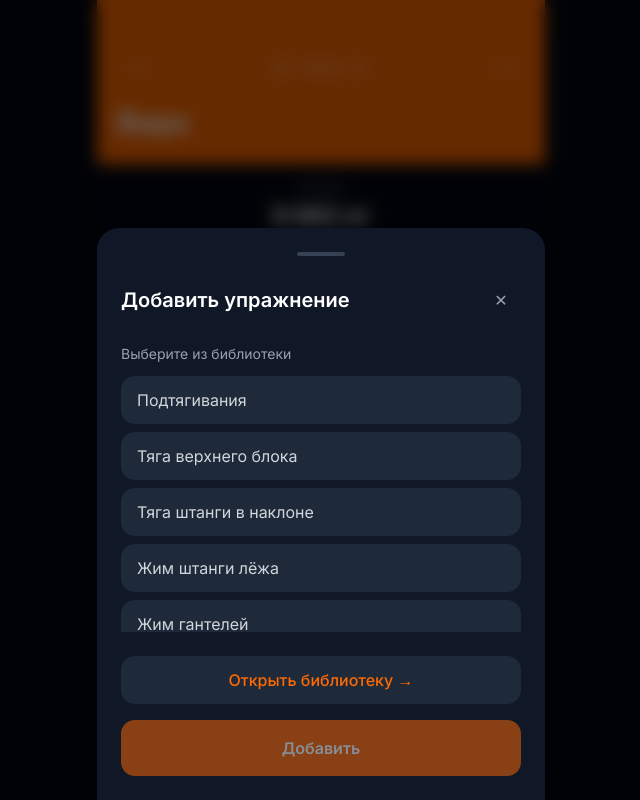
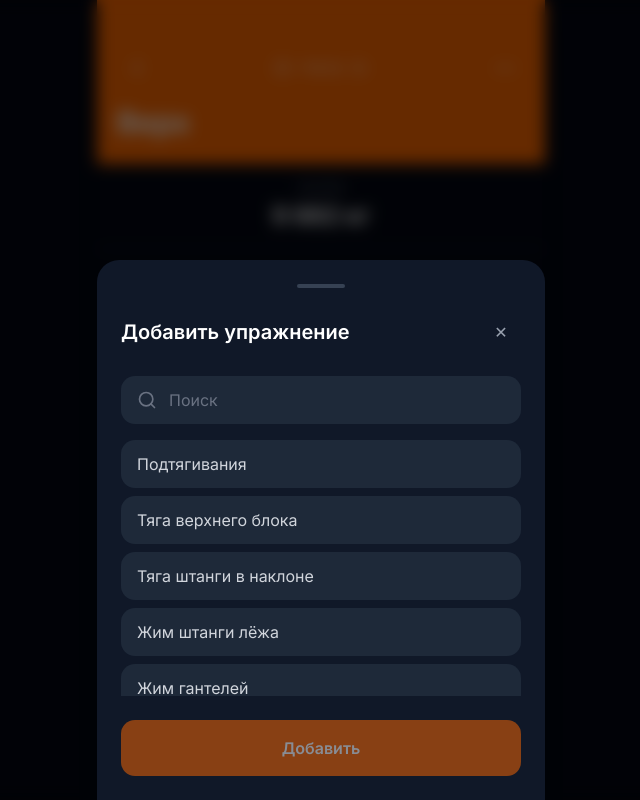
Before and after one commit to Tomasito133/FitSuperDuperApp, a Next.js app: page /workout/1 in a window 1280 px wide. Both pictures are taken after a click on the button 464 px from the left and 740 px from the top of the page. Shown: the top 800 px of the page, without its empty margins (319-959 px from the left). Built offline with nearby package versions, Linux system fonts and the light colour scheme.

Commit message:
Replace exercise library list with search input in workout detail modal

```diff
--- a/src/app/workout/[id]/page.tsx
+++ b/src/app/workout/[id]/page.tsx
@@ -11,7 +11,8 @@ import {
   Pause,
   Check,
   Clock,
-  Dumbbell
+  Dumbbell,
+  Search
 } from "lucide-react";
 
 interface Set {
@@ -152,6 +153,13 @@ export default function WorkoutDetailPage() {
   const [elapsedTime, setElapsedTime] = useState("1:18:32");
   const [isAddExerciseOpen, setIsAddExerciseOpen] = useState(false);
   const [selectedExercise, setSelectedExercise] = useState("");
+  const [searchQuery, setSearchQuery] = useState("");
+
+  const filteredExercises = searchQuery
+    ? availableExercises.filter(ex =>
+        ex.toLowerCase().includes(searchQuery.toLowerCase())
+      )
+    : availableExercises;
 
   const handleAddExercise = () => {
     if (!selectedExercise) return;
@@ -168,6 +176,7 @@ export default function WorkoutDetailPage() {
     }));
 
     setSelectedExercise("");
+    setSearchQuery("");
     setIsAddExerciseOpen(false);
   };
 
@@ -267,10 +276,20 @@ export default function WorkoutDetailPage() {
               </button>
             </div>
 
-            <p className="text-gray-400 text-sm mb-3">Выберите из библиотеки</p>
+            {/* Search */}
+            <div className="relative mb-4">
+              <Search className="absolute left-4 top-1/2 -translate-y-1/2 w-5 h-5 text-gray-500" />
+              <input
+                type="text"
+                placeholder="Поиск"
+                value={searchQuery}
+                onChange={(e) => setSearchQuery(e.target.value)}
+                className="w-full bg-gray-800 text-white placeholder-gray-500 rounded-xl py-3 pl-12 pr-4 text-base focus:outline-none focus:ring-2 focus:ring-orange-500/50"
+              />
+            </div>
 
             <div className="max-h-64 overflow-y-auto space-y-2 mb-6">
-              {availableExercises.map((exercise) => (
+              {filteredExercises.map((exercise) => (
                 <button
                   key={exercise}
                   onClick={() => setSelectedExercise(exercise)}
@@ -283,14 +302,10 @@ export default function WorkoutDetailPage() {
                   {exercise}
                 </button>
               ))}
+              {filteredExercises.length === 0 && (
+                <p className="text-gray-500 text-center py-4">Ничего не найдено</p>
+              )}
             </div>
-
-            <Link
-              href="/exercises"
-              className="block w-full py-3 px-4 bg-gray-800 text-orange-500 rounded-xl text-center font-medium hover:bg-gray-700 transition-colors mb-4"
-            >
-              Открыть библиотеку →
-            </Link>
 
             <button
               onClick={handleAddExercise}
```
